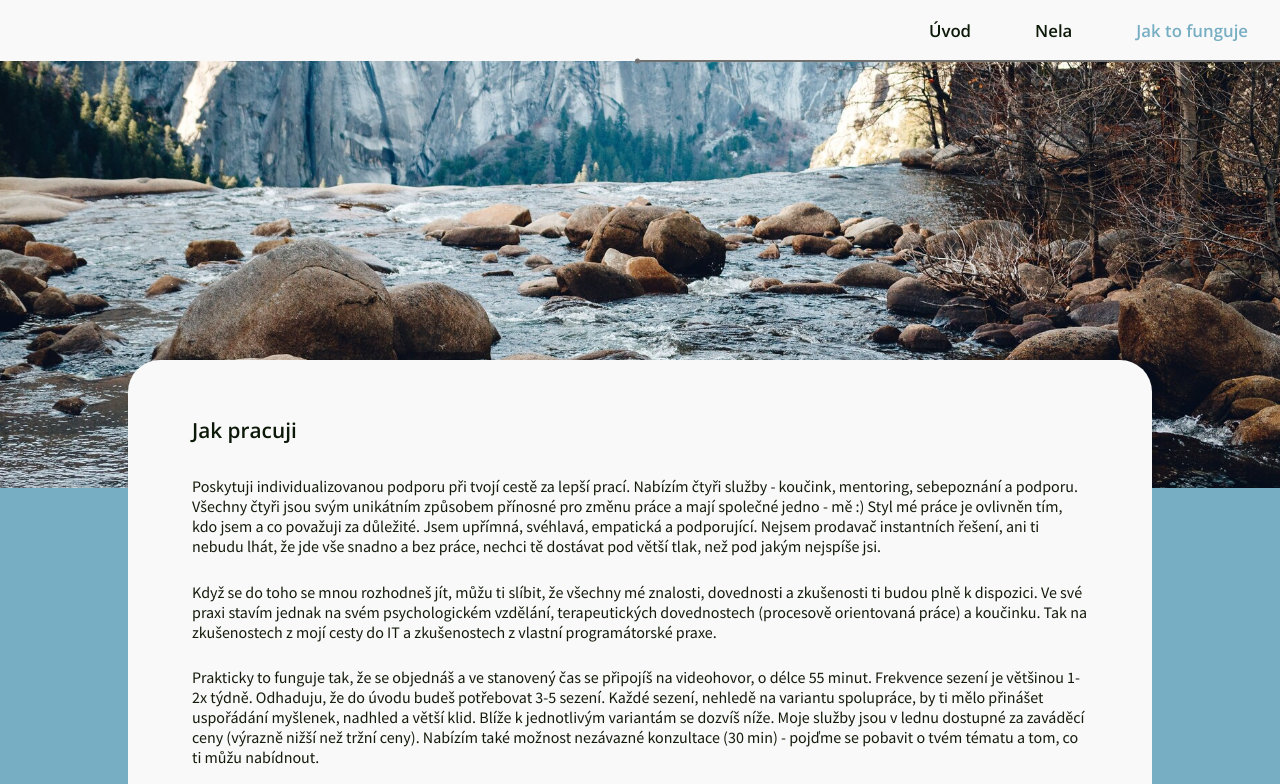
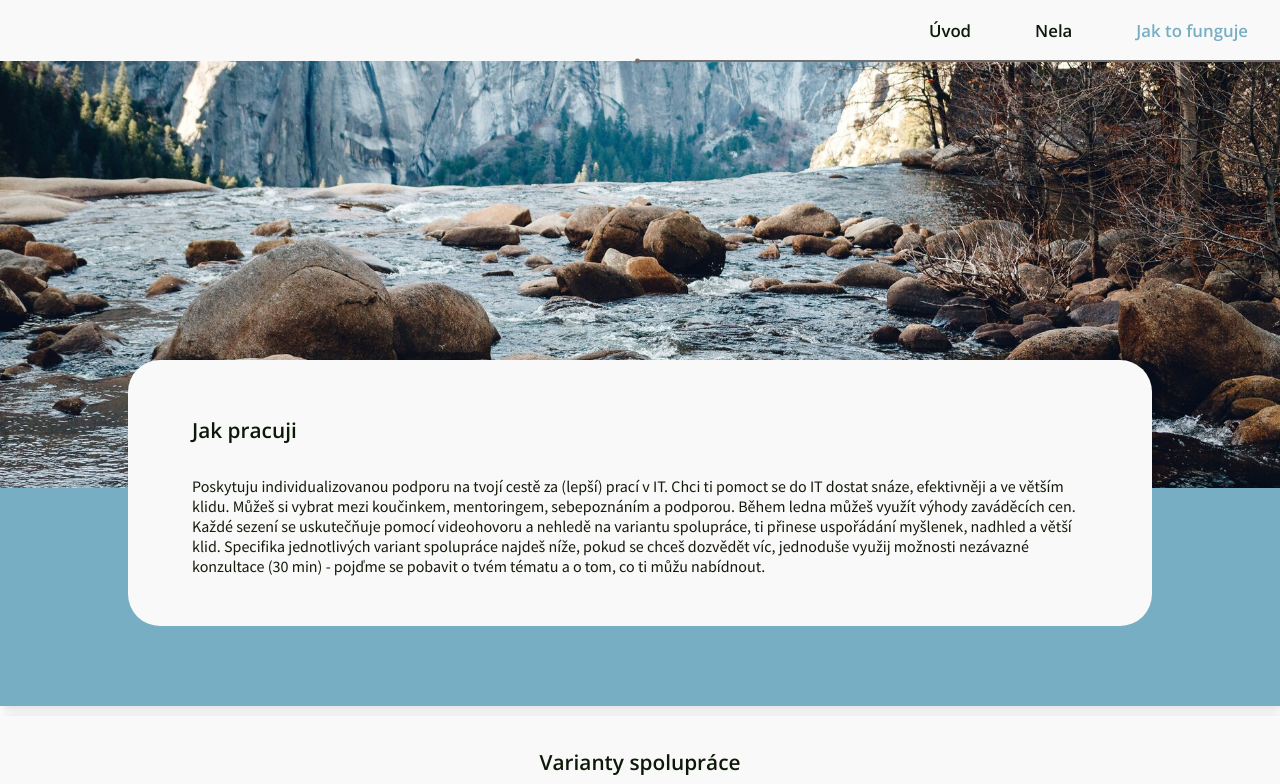
Before and after one commit to NelliaS/personal-webpage, a Next.js app: page /jakToFunguje in a window 1280 px wide. Shown: the top 784 px of the page. Built offline with nearby package versions, Linux system fonts and the light colour scheme.

Commit message:
modify text

```diff
--- a/src/pages/jakToFunguje.tsx
+++ b/src/pages/jakToFunguje.tsx
@@ -22,12 +22,7 @@ const JakToFunguje: NextPage = () => {
         <section className={styles.content__block1} >
           <div className={styles.content__box}>
             <h1>Jak pracuji</h1>
-             <p>Poskytuji individualizovanou podporu při tvojí cestě za lepší prací. Nabízím čtyři služby - koučink, mentoring, sebepoznání a podporu. Všechny čtyři jsou svým unikátním způsobem přínosné pro změnu práce a mají společné jedno - mě :) Styl mé práce je ovlivněn tím, kdo jsem a co považuji za důležité. Jsem upřímná, svéhlavá, empatická a podporující. Nejsem prodavač instantních řešení, ani ti nebudu lhát, že jde vše snadno a bez práce, nechci tě dostávat pod větší tlak, než pod jakým nejspíše jsi.</p>
-             <p>Když se do toho se mnou rozhodneš jít, můžu ti slíbit, že všechny mé znalosti, dovednosti a zkušenosti ti budou plně k dispozici. Ve své praxi stavím jednak na svém psychologickém vzdělání, terapeutických dovednostech (procesově orientovaná práce) a koučinku. Tak na zkušenostech z mojí cesty do IT a zkušenostech z vlastní programátorské praxe.</p>
-             <p>Prakticky to funguje tak, že se objednáš a ve stanovený čas se připojíš na videohovor, o délce 55 minut. Frekvence sezení je většinou 1-2x týdně. Odhaduju, že do úvodu budeš potřebovat 3-5 sezení. Každé sezení, nehledě na variantu spolupráce, by ti mělo přinášet uspořádání myšlenek, nadhled a větší klid. Blíže k jednotlivým variantám se dozvíš níže.
-               Moje služby jsou v lednu dostupné za zaváděcí ceny (výrazně nižší než tržní ceny).
-               Nabízím také možnost nezávazné konzultace (30 min) - pojďme se pobavit o tvém tématu a tom, co ti můžu nabídnout.
-              </p>
+             <p>Poskytuju individualizovanou podporu na tvojí cestě za (lepší) prací v IT. Chci ti pomoct se do IT dostat snáze, efektivněji a ve větším klidu. Můžeš si vybrat mezi koučinkem, mentoringem, sebepoznáním a podporou. Během ledna můžeš využít výhody zaváděcích cen. Každé sezení se uskutečňuje pomocí videohovoru a nehledě na variantu spolupráce, ti přinese uspořádání myšlenek, nadhled a větší klid. Specifika jednotlivých variant spolupráce najdeš níže, pokud se chceš dozvědět víc, jednoduše využij možnosti nezávazné konzultace (30 min) - pojďme se pobavit o tvém tématu a o tom, co ti můžu nabídnout.</p>
               </div>
         </section >
         <section className={styles.content__block2}>
```
